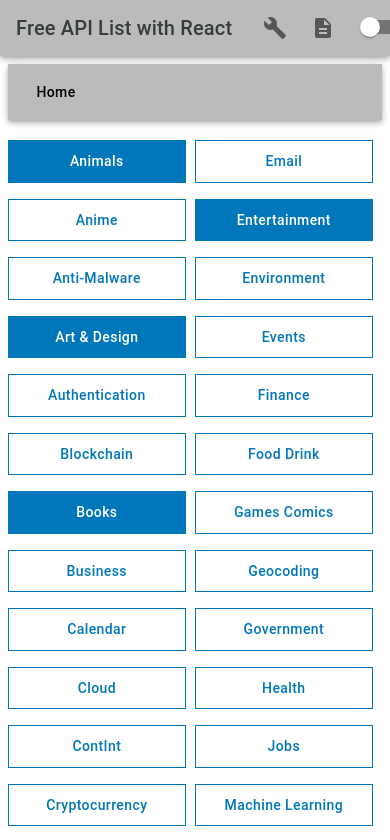
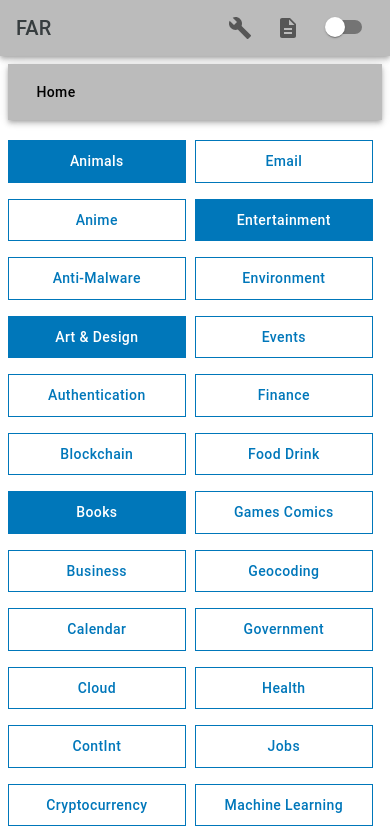
Before and after one commit to Curtis-Thomas/free-api-list-with-react, a React (Create React App) app: page / in a window 390 px wide. Shown: the top 840 px of the page. Built offline with nearby package versions, Linux system fonts and the light colour scheme.

Commit message:
fix: swap header grid to stack to resolve responsive issues

```diff
--- a/src/core/header/Header.js
+++ b/src/core/header/Header.js
@@ -4,7 +4,6 @@ import {
   Switch,
   Toolbar,
   Typography,
-  Grid,
   IconButton,
   Stack,
 } from "@mui/material";
@@ -13,37 +12,44 @@ import BuildIcon from "@mui/icons-material/Build";
 import DescriptionIcon from "@mui/icons-material/Description";
 
 /**
- * Component for the header of the application.
- */
+
+Component for the header of the application.
+*/
 const Header = ({ toggleDarkMode }) => {
   const navigate = useNavigate();
+  /**
 
-  /**
-   * Handles the click event of the "Tools" button and navigates to the "Tools" route.
-   */
+Handles the click event of the "Tools" button and navigates to the "Tools" route.
+*/
   const handleToolsClick = () => {
     navigate("Tools");
   };
+  /**
 
-  /**
-   * Handles the click event of the "Docs" button and navigates to the "Docs" route.
-   */
+Handles the click event of the "Docs" button and navigates to the "Docs" route.
+*/
   const handleDocsClick = () => {
     navigate("Docs");
   };
-
   return (
     <AppBar position="static">
       <Toolbar>
-        <Grid container justifyContent="space-between" alignItems="center">
-          <Grid item xs={8}>
+        <div
+          style={{
+            display: "flex",
+            justifyContent: "space-between",
+            alignItems: "center",
+            width: "100%",
+          }}
+        >
+          <div>
             <Typography variant="h6" component="div">
               <Link to="/" style={{ textDecoration: "none", color: "inherit" }}>
-                Free API List with React
+                FAR
               </Link>
             </Typography>
-          </Grid>
-          <Grid item xs={4} sx={{ textAlign: "right" }}>
+          </div>
+          <div style={{ textAlign: "right" }}>
             <Stack direction="row" spacing={1}>
               <IconButton onClick={handleToolsClick} edge="end">
                 <BuildIcon />
@@ -53,8 +59,8 @@ const Header = ({ toggleDarkMode }) => {
               </IconButton>
               <Switch onChange={toggleDarkMode} />
             </Stack>
-          </Grid>
-        </Grid>
+          </div>
+        </div>
       </Toolbar>
     </AppBar>
   );
```
Also changed, not shown: 2 other files (tests, documents, lock files or other folders).
